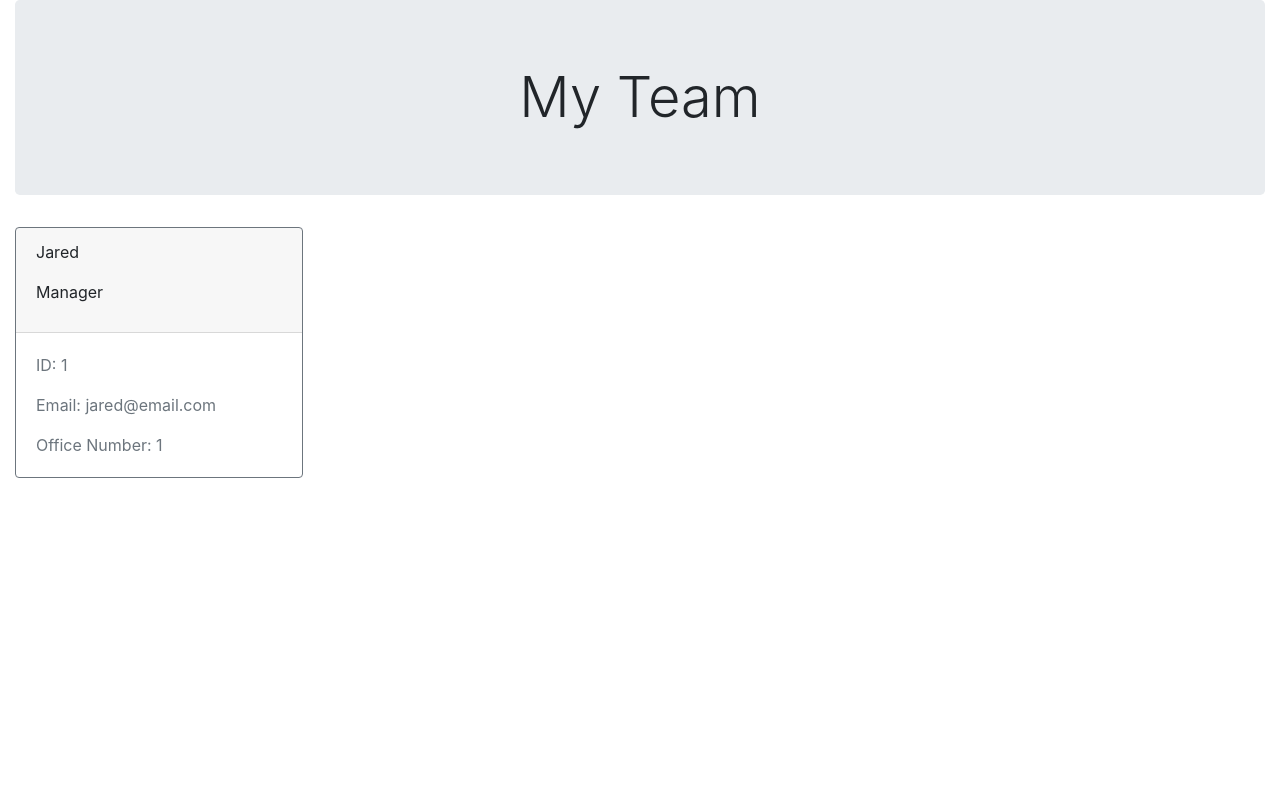
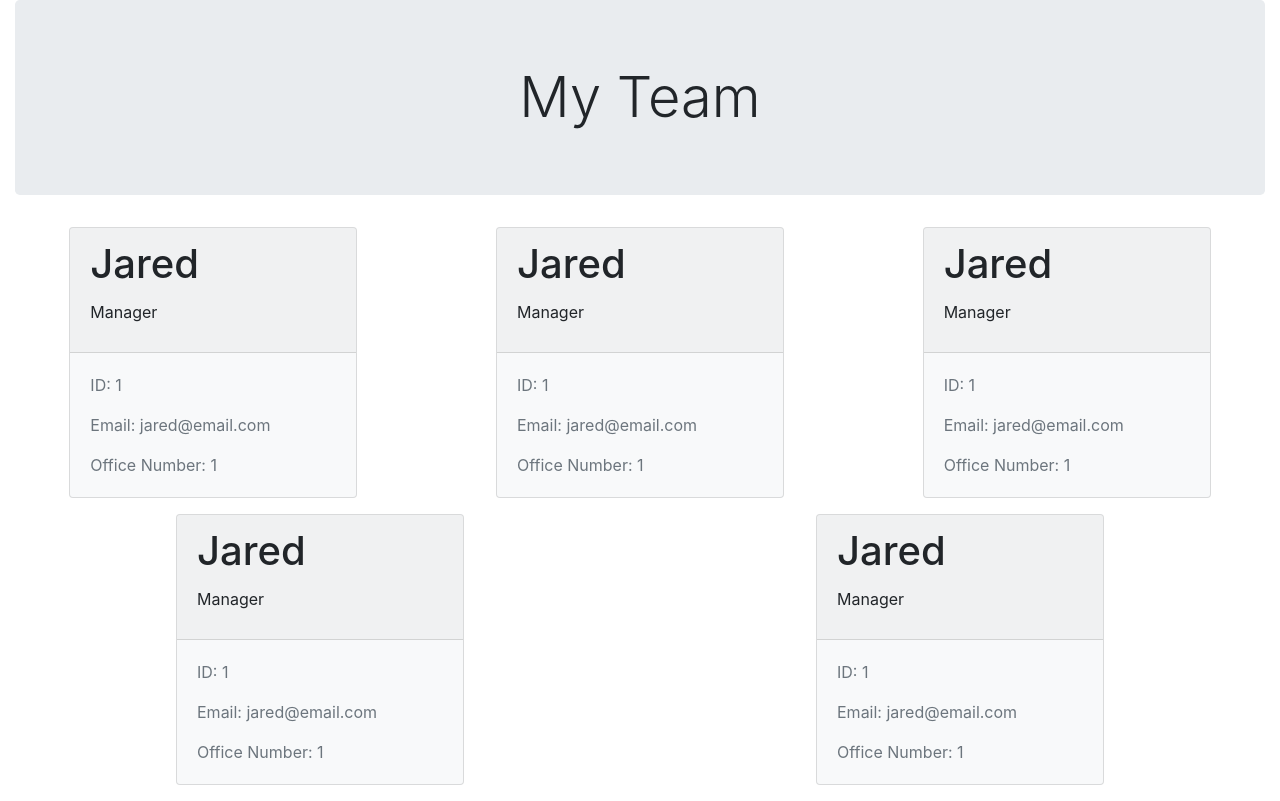
Before and after one commit to seangshin/team-profile-generator, a website: page src/index.html in a window 1280 px wide. Drawn offline with nearby package versions, Linux system fonts and the light colour scheme.

Commit message:
optimized add functions

```diff
--- a/src/index.html
+++ b/src/index.html
@@ -11,12 +11,13 @@
 <body class="container-fluid">
   <header class="jumbotron text-center display-4">My Team</header>
 
-  <div class="row">
-    <div class="col-12 col-md-6 col-lg-6">
-      <!-------------Card placeholder---------------------->
-      <div class="card border-secondary mb-3" style="max-width: 18rem;">
+  <div class="row d-flex justify-content-center">
+
+    <!-------------Card placeholder---------------------->
+    <div class="mx-auto">
+      <div class="card bg-light mb-3" style="min-width: 18rem;">
         <div class="card-header">
-          <p id="name">Jared</p>
+          <h1 class="card-title">Jared</h1>
           <p id="title">Manager</p>
         </div>
         <div class="card-body text-secondary">
@@ -25,8 +26,79 @@
           <p class="card-text">Office Number: 1</p>
         </div>
       </div>
-      <!-------------------------------------------------->
     </div>
+    <!--------------------------------------------------->
+
+    <!-------------Card placeholder---------------------->
+    <div class="mx-auto">
+      <div class="card bg-light mb-3" style="min-width: 18rem;">
+        <div class="card-header">
+          <h1 class="card-title">Jared</h1>
+          <p id="title">Manager</p>
+        </div>
+        <div class="card-body text-secondary">
+          <p class="card-text">ID: 1</p>
+          <p class="card-text">Email: jared@email.com</p>
+          <p class="card-text">Office Number: 1</p>
+        </div>
+      </div>
+    </div>
+    <!--------------------------------------------------->
+
+    <!-------------Card placeholder---------------------->
+    <div class="mx-auto">
+      <div class="card bg-light mb-3" style="min-width: 18rem;">
+        <div class="card-header">
+          <h1 class="card-title">Jared</h1>
+          <p id="title">Manager</p>
+        </div>
+        <div class="card-body text-secondary">
+          <p class="card-text">ID: 1</p>
+          <p class="card-text">Email: jared@email.com</p>
+          <p class="card-text">Office Number: 1</p>
+        </div>
+      </div>
+    </div>
+    <!--------------------------------------------------->
+
+
+  </div>
+
+  <div class="row d-flex justify-content-center">
+
+    <!-------------Card placeholder---------------------->
+    <div class="mx-auto">
+      <div class="card bg-light mb-3" style="width: 18rem;">
+        <div class="card-header">
+          <h1 class="card-title">Jared</h1>
+          <p id="title">Manager</p>
+        </div>
+        <div class="card-body text-secondary">
+          <p class="card-text">ID: 1</p>
+          <p class="card-text">Email: jared@email.com</p>
+          <p class="card-text">Office Number: 1</p>
+        </div>
+      </div>
+    </div>
+    <!--------------------------------------------------->
+
+    <!-------------Card placeholder---------------------->
+    <div class="mx-auto">
+      <div class="card bg-light mb-3" style="width: 18rem;">
+        <div class="card-header">
+          <h1 class="card-title">Jared</h1>
+          <p id="title">Manager</p>
+        </div>
+        <div class="card-body text-secondary">
+          <p class="card-text">ID: 1</p>
+          <p class="card-text">Email: jared@email.com</p>
+          <p class="card-text">Office Number: 1</p>
+        </div>
+      </div>
+    </div>
+    <!--------------------------------------------------->
+
+
   </div>
 
 </body>
```
Also changed, not shown: index.js (+24 -51 lines), dist/index.html (added).
